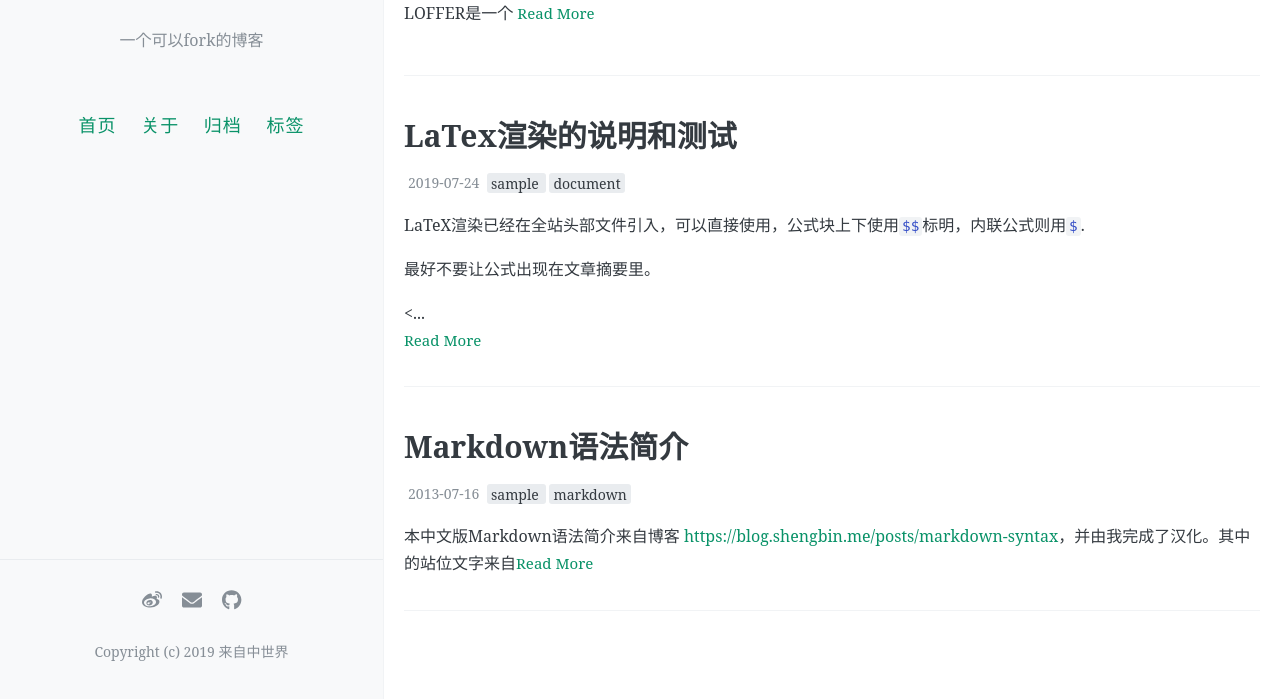
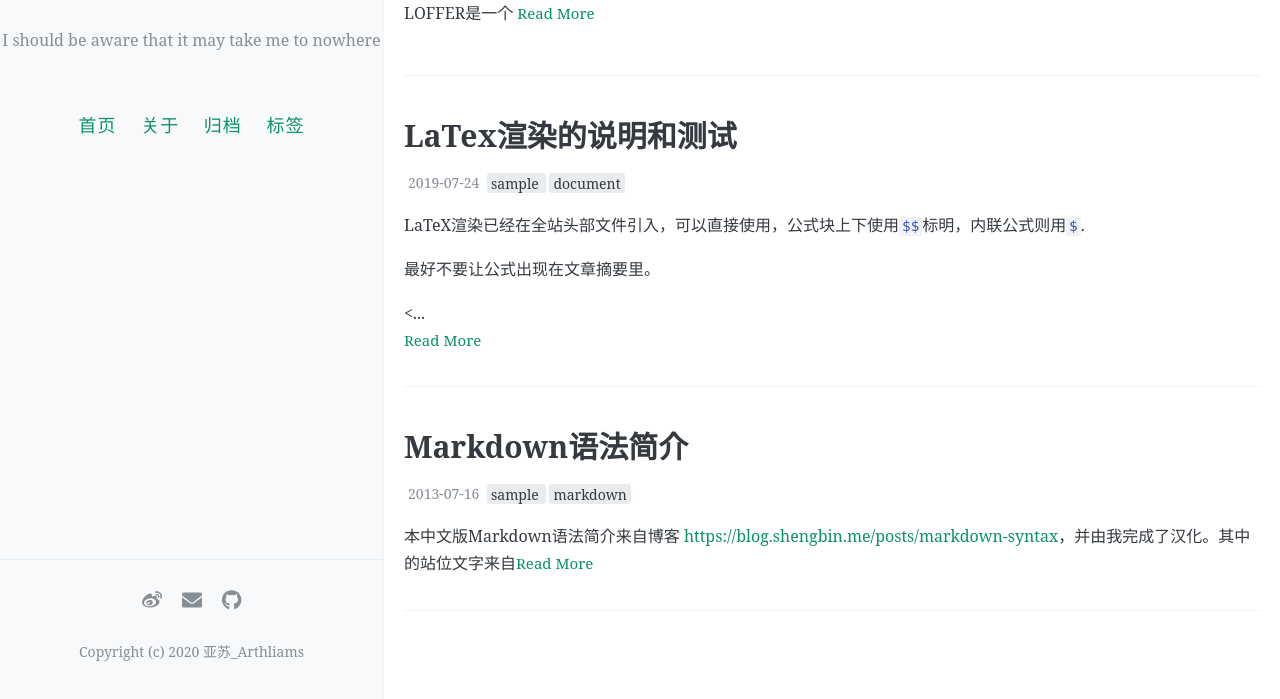
Before and after one commit to ArthiiNW/Arthliams, a Jekyll site: the page built from index.html, in a window 1280 px wide and 1037 px high. Shown: the part 338-1037 px from the top of the window. Built offline with Jekyll 4.4.1, drawn with Linux system fonts in a browser that asks for light colours; the list of posts is cut into pages by our own code; comment, search, counter and statistics services are not loaded.

Commit message:
Update _config.yml

```diff
--- a/_config.yml
+++ b/_config.yml
@@ -7,8 +7,8 @@
 # 井号后面的文字是说明文档，不会被程序读取。
 
 # 描述/签名
-name: LOFFER
-description: 一个可以fork的博客
+name: 亚苏的潘洛斯阶梯
+description: I should be aware that it may take me to nowhere
 
 # 输入你的网站域名（如果你没有添加自己的域名，而是直接用GitHub pages分配的域名的话可以省略）
 url:
@@ -66,7 +66,7 @@
   youtube: # channel/<your_long_string> or user/<user-name>
 
 # 站点页脚的文字
-footer-text: Copyright (c) 2019 来自中世界
+footer-text: Copyright (c) 2020 亚苏_Arthliams
 
 #
 # 评论，注意，请不要同时添加多种不同的评论区
```
